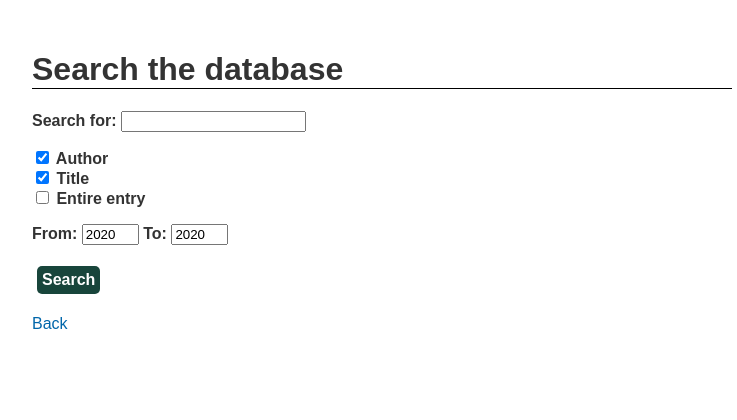
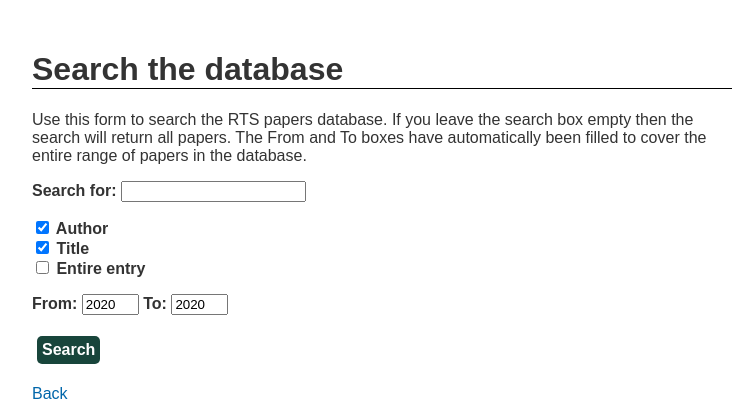
Before and after one commit to RTSYork/bibtex, a Django app: page /bibtex/search in a window 1280 px wide. Shown: the top 420 px of the page, without its empty margins (258-995 px from the left). Run offline with Django 3.2, Linux system fonts and the light colour scheme; tables that the repository leaves empty hold one stand-in row (values such as "Sample post").

Commit message:
Update information on search page

```diff
--- a/bibtex/templates/bibtex/detail.html
+++ b/bibtex/templates/bibtex/detail.html
@@ -21,7 +21,7 @@ $(function() {
 			text: "Are you sure you want to delete this entry?",
 			type: "warning",
 			showCancelButton: true,
-			confirmButtonColor: "#DD6B55",
+			confirmButtonColor: "#FF5B55",
 			confirmButtonText: "Delete",
 			closeOnConfirm: false }, function() {
 				$.ajax({
--- a/bibtex/templates/bibtex/search.html
+++ b/bibtex/templates/bibtex/search.html
@@ -48,6 +48,8 @@ $(function() {
 
 <h1>Search the database</h1>
 
+<p>Use this form to search the RTS papers database. If you leave the search box empty then the search will return all papers. The From and To boxes have automatically been filled to cover the entire range of papers in the database.</p>
+
 <form>
 <label>Search for: <input type="text" id="searchterm" onKeyPress="check_for_enter(event, this)"></label>
 
@@ -57,8 +59,8 @@ $(function() {
 <li><label><input type="checkbox" id="search_all"> Entire entry</label></li>
 </ul>
 <p>
-<label>From: <input type="text" id="fromyear" value="{{fromyear}}" size=4 onKeyPress="check_for_enter(event, this)"></label>
-<label>To: <input type="text" id="toyear" value="{{toyear}}" size=4 onKeyPress="check_for_enter(event, this)"></label>
+<label>From: </label><input type="text" id="fromyear" value="{{fromyear}}" size=4 onKeyPress="check_for_enter(event, this)">
+<label>To: </label><input type="text" id="toyear" value="{{toyear}}" size=4 onKeyPress="check_for_enter(event, this)">
 </p>
 <span class="submit" id="searchbutton">Search</span>
 </form>
```
